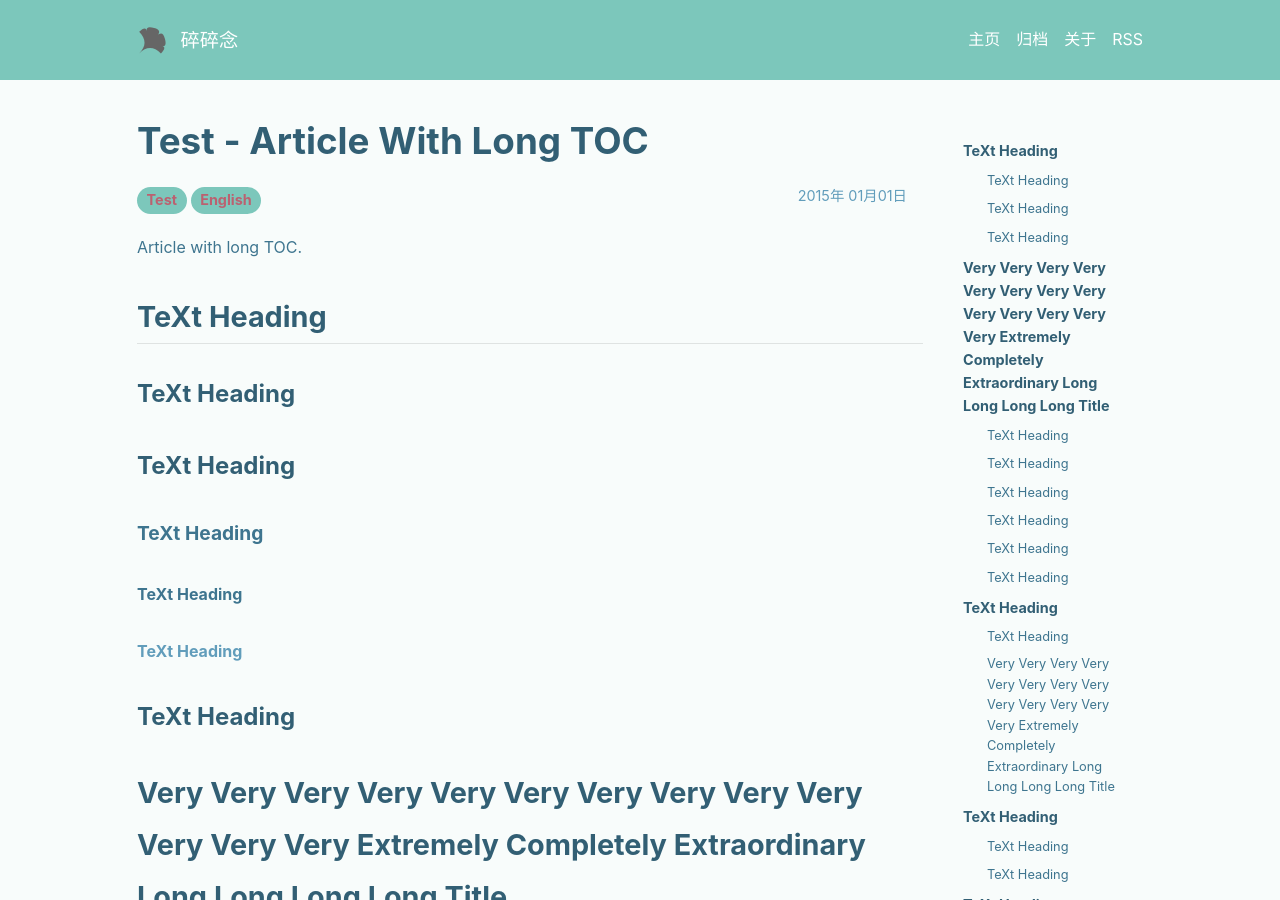
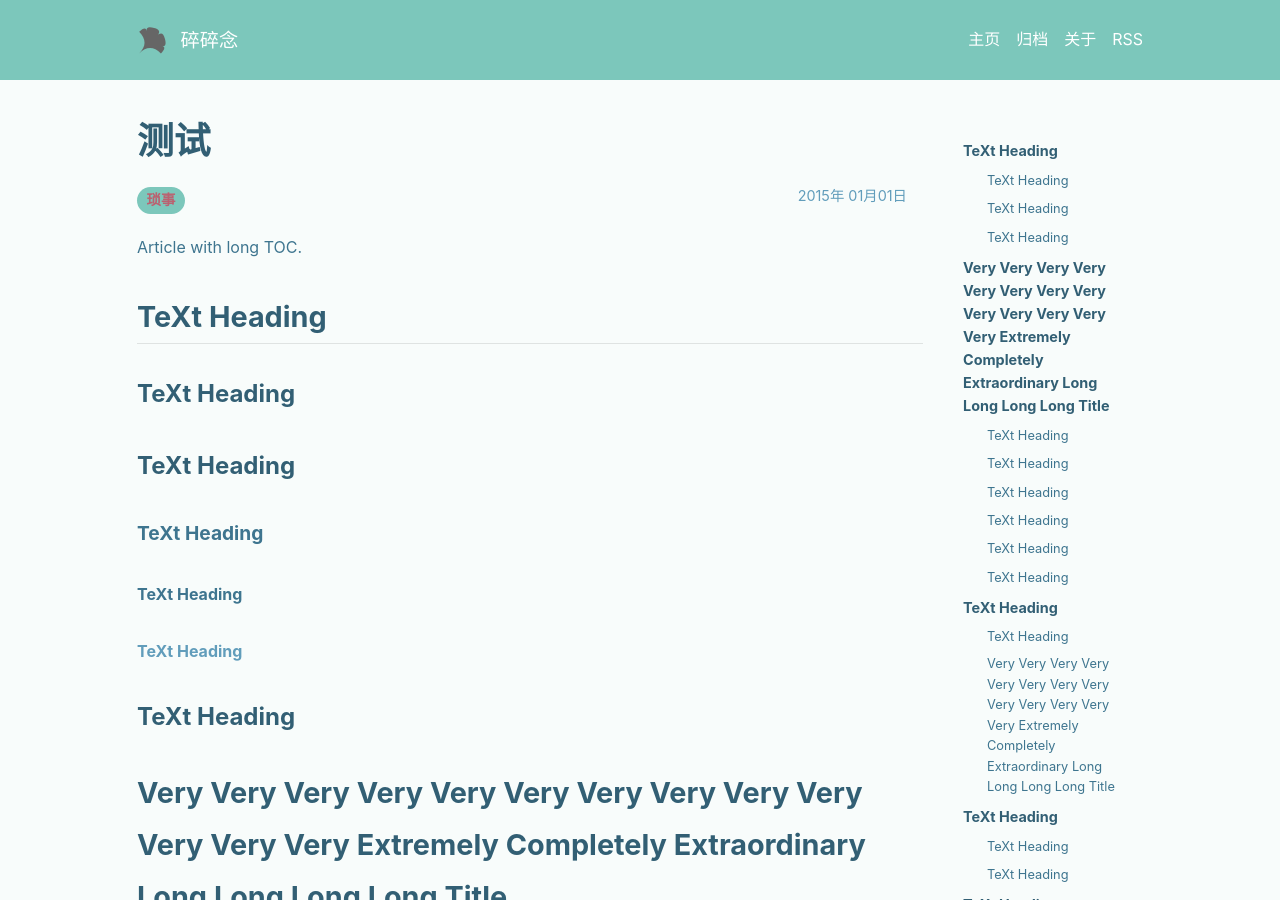
Before and after one commit to xingruidong95/xingruidong95.github.io, a Jekyll site: the page built from _posts/2015-01-01-article-with-long-toc.md, in a window 1280 px wide and 900 px high. Built offline with Jekyll 4.4.1, drawn with Linux system fonts in a browser that asks for light colours; nearby versions of some CDN libraries.

Commit message:
Update 2015-01-01-article-with-long-toc.md

```diff
--- a/_posts/2015-01-01-article-with-long-toc.md
+++ b/_posts/2015-01-01-article-with-long-toc.md
@@ -1,8 +1,8 @@
 ---
 layout: post
-title: Test - Article With Long TOC
-key: 20150101
-tags: Test English
+title: 测试
+key: 20180316
+tags: 琐事
 ---
 
 Article with long TOC.
```
